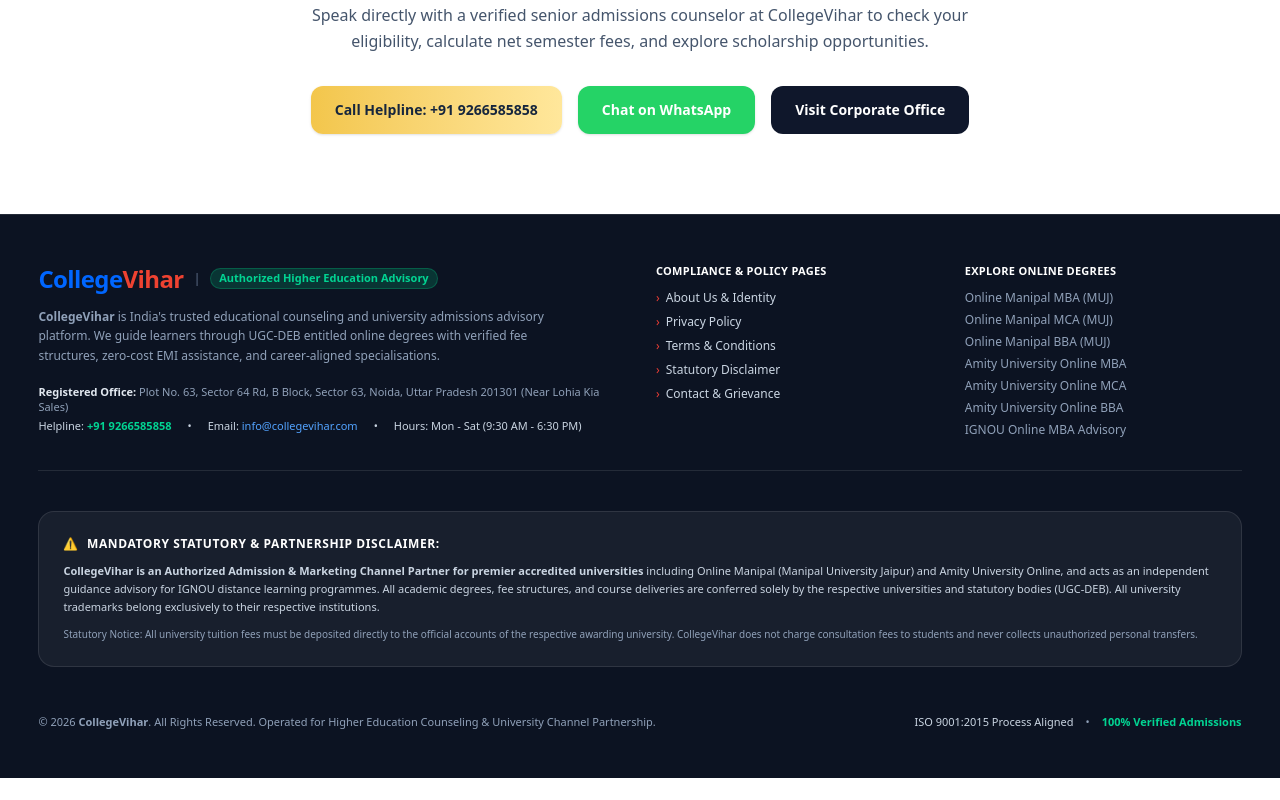
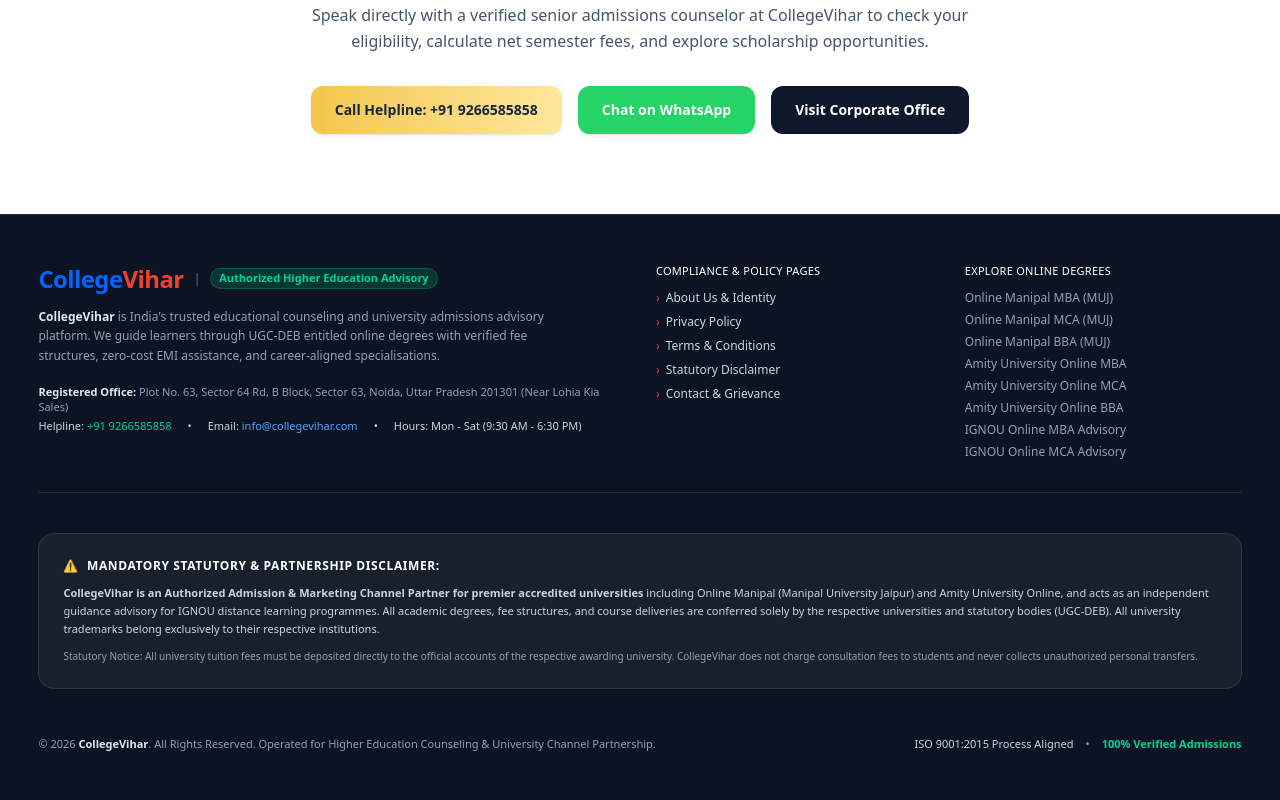
Before and after one commit to krsnavtr-code/cvlanding, a Next.js app in the folder client/: page / in a window 1280 px wide. Shown: the part 2972-3772 px from the top of the page. Before the commit the page ends 3750 px from the top, so only its background shows below. Built offline with nearby package versions, Linux system fonts and the light colour scheme.

Commit message:
feat: add CompliantFooter component for university advisory platform

```diff
--- a/client/app/components/CompliantFooter.tsx
+++ b/client/app/components/CompliantFooter.tsx
@@ -24,22 +24,26 @@ export default function CompliantFooter({
       : theme === "slate"
       ? "bg-slate-950 text-slate-400 border-slate-800"
       : theme === "white"
-      ? "bg-white text-slate-600 border-slate-200"
+      ? "bg-white text-slate-700 border-slate-200"
       : "bg-[#0c1322] text-slate-300 border-white/10";
 
   return (
     <footer className={`pt-12 pb-24 sm:pb-12 border-t text-xs ${bgClass} transition-colors`}>
       <div className="w-[min(1220px,94%)] mx-auto space-y-10">
         {/* Row 1: Brand, Partnership Badge, and Quick Policy Links */}
-        <div className="grid grid-cols-1 md:grid-cols-4 gap-8 pb-8 border-b border-white/10">
+        <div className={`grid grid-cols-1 md:grid-cols-4 gap-8 pb-8 border-b ${isDark ? "border-white/10" : "border-slate-200"}`}>
           {/* Column 1: Brand & Role */}
           <div className="md:col-span-2 space-y-3">
             <div className="flex items-center gap-2.5">
               <span className="text-xl sm:text-2xl font-black tracking-tight">
                 <span className="text-[#0066ff]">College</span><span className="text-[#ee4231]">Vihar</span>
               </span>
-              <span className="text-slate-500">|</span>
-              <span className="text-[11px] font-bold px-2 py-0.5 rounded-full bg-emerald-500/20 text-emerald-400 border border-emerald-500/30">
+              <span className={isDark ? "text-slate-500" : "text-slate-400"}>|</span>
+              <span className={`text-[11px] font-bold px-2 py-0.5 rounded-full ${
+                isDark
+                  ? "bg-emerald-500/20 text-emerald-400 border border-emerald-500/30"
+                  : "bg-emerald-50 text-emerald-800 border border-emerald-300"
+              }`}>
                 {partnershipType === "manipal"
                   ? "Authorized Admission Partner • Online Manipal"
                   : partnershipType === "amity"
@@ -50,25 +54,25 @@ export default function CompliantFooter({
               </span>
             </div>
 
-            <p className="text-xs text-slate-400 max-w-lg leading-relaxed">
-              <strong>CollegeVihar</strong> is India&apos;s trusted educational counseling and university admissions advisory platform. We guide learners through UGC-DEB entitled online degrees with verified fee structures, zero-cost EMI assistance, and career-aligned specialisations.
+            <p className={`text-xs ${isDark ? "text-slate-400" : "text-slate-600"} max-w-lg leading-relaxed`}>
+              <strong className={isDark ? "text-slate-200" : "text-slate-900"}>CollegeVihar</strong> is India&apos;s trusted educational counseling and university admissions advisory platform. We guide learners through UGC-DEB entitled online degrees with verified fee structures, zero-cost EMI assistance, and career-aligned specialisations.
             </p>
 
-            <div className="pt-2 text-[11px] text-slate-400 space-y-1">
+            <div className={`pt-2 text-[11px] ${isDark ? "text-slate-400" : "text-slate-600"} space-y-1`}>
               <div>
-                <strong className="text-slate-200">Registered Office:</strong> Plot No. 63, Sector 64 Rd, B Block, Sector 63, Noida, Uttar Pradesh 201301 (Near Lohia Kia Sales)
+                <strong className={isDark ? "text-slate-200" : "text-slate-800"}>Registered Office:</strong> Plot No. 63, Sector 64 Rd, B Block, Sector 63, Noida, Uttar Pradesh 201301 (Near Lohia Kia Sales)
               </div>
-              <div className="flex flex-wrap items-center gap-x-4 gap-y-1 text-slate-300">
+              <div className={`flex flex-wrap items-center gap-x-4 gap-y-1 ${isDark ? "text-slate-300" : "text-slate-700"}`}>
                 <span>
                   Helpline:{" "}
-                  <a href="tel:+919266585858" className="text-emerald-400 font-bold hover:underline">
+                  <a href="tel:+919266585858" className={`${isDark ? "text-emerald-400" : "text-emerald-700 font-bold"} hover:underline`}>
                     +91 9266585858
                   </a>
                 </span>
                 <span>•</span>
                 <span>
                   Email:{" "}
-                  <a href="mailto:info@collegevihar.com" className="text-blue-400 hover:underline">
+                  <a href="mailto:info@collegevihar.com" className={`${isDark ? "text-blue-400" : "text-blue-700 font-medium"} hover:underline`}>
                     info@collegevihar.com
                   </a>
                 </span>
@@ -80,14 +84,14 @@ export default function CompliantFooter({
 
           {/* Column 2: Legal & Policy Pages (CLICKABLE) */}
           <div className="space-y-3">
-            <h4 className="text-white font-bold text-sm tracking-wide uppercase text-[11px]">
+            <h4 className={`${isDark ? "text-white" : "text-slate-900 font-black"} text-sm tracking-wide uppercase text-[11px]`}>
               Compliance &amp; Policy Pages
             </h4>
             <ul className="space-y-2 text-xs font-medium">
               <li>
                 <Link
                   href="/about-us"
-                  className="text-slate-300 hover:text-white hover:underline transition-colors flex items-center gap-1.5"
+                  className={`${isDark ? "text-slate-300 hover:text-white" : "text-slate-700 hover:text-[#0066ff]"} hover:underline transition-colors flex items-center gap-1.5`}
                 >
                   <span className="text-[#ef3e35]">›</span> About Us &amp; Identity
                 </Link>
@@ -95,7 +99,7 @@ export default function CompliantFooter({
               <li>
                 <Link
                   href="/privacy-policy"
-                  className="text-slate-300 hover:text-white hover:underline transition-colors flex items-center gap-1.5"
+                  className={`${isDark ? "text-slate-300 hover:text-white" : "text-slate-700 hover:text-[#0066ff]"} hover:underline transition-colors flex items-center gap-1.5`}
                 >
                   <span className="text-[#ef3e35]">›</span> Privacy Policy
                 </Link>
@@ -103,7 +107,7 @@ export default function CompliantFooter({
               <li>
                 <Link
                   href="/terms-and-conditions"
-                  className="text-slate-300 hover:text-white hover:underline transition-colors flex items-center gap-1.5"
+                  className={`${isDark ? "text-slate-300 hover:text-white" : "text-slate-700 hover:text-[#0066ff]"} hover:underline transition-colors flex items-center gap-1.5`}
                 >
                   <span className="text-[#ef3e35]">›</span> Terms &amp; Conditions
                 </Link>
@@ -111,7 +115,7 @@ export default function CompliantFooter({
               <li>
                 <Link
                   href="/disclaimer"
-                  className="text-slate-300 hover:text-white hover:underline transition-colors flex items-center gap-1.5"
+                  className={`${isDark ? "text-slate-300 hover:text-white" : "text-slate-700 hover:text-[#0066ff]"} hover:underline transition-colors flex items-center gap-1.5`}
                 >
                   <span className="text-[#ef3e35]">›</span> Statutory Disclaimer
                 </Link>
@@ -119,7 +123,7 @@ export default function CompliantFooter({
               <li>
                 <Link
                   href="/contact-us"
-                  className="text-slate-300 hover:text-white hover:underline transition-colors flex items-center gap-1.5"
+                  className={`${isDark ? "text-slate-300 hover:text-white" : "text-slate-700 hover:text-[#0066ff]"} hover:underline transition-colors flex items-center gap-1.5`}
                 >
                   <span className="text-[#ef3e35]">›</span> Contact &amp; Grievance
                 </Link>
@@ -129,14 +133,14 @@ export default function CompliantFooter({
 
           {/* Column 3: Partner Programmes */}
           <div className="space-y-3">
-            <h4 className="text-white font-bold text-sm tracking-wide uppercase text-[11px]">
+            <h4 className={`${isDark ? "text-white" : "text-slate-900 font-black"} text-sm tracking-wide uppercase text-[11px]`}>
               Explore Online Degrees
             </h4>
-            <ul className="space-y-1.5 text-xs text-slate-400">
+            <ul className={`space-y-1.5 text-xs ${isDark ? "text-slate-400" : "text-slate-600"}`}>
               <li>
                 <a
                   href="https://onlinemanipalmba.collegevihar.com"
-                  className="hover:text-white transition-colors"
+                  className={`${isDark ? "hover:text-white" : "hover:text-slate-900 font-medium"} transition-colors`}
                 >
                   Online Manipal MBA (MUJ)
                 </a>
@@ -144,7 +148,7 @@ export default function CompliantFooter({
               <li>
                 <a
                   href="https://onlinemanipalmca.collegevihar.com"
-                  className="hover:text-white transition-colors"
+                  className={`${isDark ? "hover:text-white" : "hover:text-slate-900 font-medium"} transition-colors`}
                 >
                   Online Manipal MCA (MUJ)
                 </a>
@@ -152,7 +156,7 @@ export default function CompliantFooter({
               <li>
                 <a
                   href="https://onlinemanipalbba.collegevihar.com"
-                  className="hover:text-white transition-colors"
+                  className={`${isDark ? "hover:text-white" : "hover:text-slate-900 font-medium"} transition-colors`}
                 >
                   Online Manipal BBA (MUJ)
                 </a>
@@ -160,7 +164,7 @@ export default function CompliantFooter({
               <li>
                 <a
                   href="https://amityonlinemba.collegevihar.com"
-                  className="hover:text-white transition-colors"
+                  className={`${isDark ? "hover:text-white" : "hover:text-slate-900 font-medium"} transition-colors`}
                 >
                   Amity University Online MBA
                 </a>
@@ -168,7 +172,7 @@ export default function CompliantFooter({
               <li>
                 <a
                   href="https://amityonlinemca.collegevihar.com"
-                  className="hover:text-white transition-colors"
+                  className={`${isDark ? "hover:text-white" : "hover:text-slate-900 font-medium"} transition-colors`}
                 >
                   Amity University Online MCA
                 </a>
@@ -176,7 +180,7 @@ export default function CompliantFooter({
               <li>
                 <a
                   href="https://amityonlinebba.collegevihar.com"
-                  className="hover:text-white transition-colors"
+                  className={`${isDark ? "hover:text-white" : "hover:text-slate-900 font-medium"} transition-colors`}
                 >
                   Amity University Online BBA
                 </a>
@@ -184,9 +188,17 @@ export default function CompliantFooter({
               <li>
                 <a
                   href="https://ignouonlinemba.collegevihar.com"
-                  className="hover:text-white transition-colors"
+                  className={`${isDark ? "hover:text-white" : "hover:text-slate-900 font-medium"} transition-colors`}
                 >
                   IGNOU Online MBA Advisory
+                </a>
+              </li>
+              <li>
+                <a
+                  href="https://ignouonlinemca.collegevihar.com"
+                  className={`${isDark ? "hover:text-white" : "hover:text-slate-900 font-medium"} transition-colors`}
+                >
+                  IGNOU Online MCA Advisory
                 </a>
               </li>
             </ul>
@@ -194,9 +206,13 @@ export default function CompliantFooter({
         </div>
 
         {/* Row 2: Mandatory Statutory Disclaimer Box */}
-        <div className="bg-white/5 border border-white/10 rounded-2xl p-5 sm:p-6 text-[11px] leading-relaxed text-slate-300 space-y-2.5">
-          <div className="flex items-center gap-2 text-white font-bold text-xs uppercase tracking-wider">
-            <span className="text-amber-400">⚠️</span>
+        <div className={`border rounded-2xl p-5 sm:p-6 text-[11px] leading-relaxed space-y-2.5 ${
+          isDark
+            ? "bg-white/5 border-white/10 text-slate-300"
+            : "bg-amber-50/70 border-amber-200 text-slate-800 shadow-sm"
+        }`}>
+          <div className={`flex items-center gap-2 ${isDark ? "text-white" : "text-slate-900"} font-bold text-xs uppercase tracking-wider`}>
+            <span className="text-amber-500">⚠️</span>
             <span>Mandatory Statutory &amp; Partnership Disclaimer:</span>
           </div>
 
@@ -210,7 +226,7 @@ export default function CompliantFooter({
             </p>
           ) : partnershipType === "ignou" ? (
             <p>
-              <strong>CollegeVihar is an Independent Student Counseling &amp; Career Guidance Advisory for IGNOU programmes.</strong> IGNOU (Indira Gandhi National Open University) is a central government university that does not authorize private commercial marketing agencies or franchises. This page provides prospective students with syllabus details, eligibility advice, and navigation support to the official IGNOU portal (<code className="bg-black/30 px-1 py-0.5 rounded text-slate-200">ignou.ac.in</code>). IGNOU trademarks belong strictly to Indira Gandhi National Open University. CollegeVihar does not collect official university tuition fees or guarantee admission.
+              <strong>CollegeVihar is an Independent Student Counseling &amp; Career Guidance Advisory for IGNOU programmes.</strong> IGNOU (Indira Gandhi National Open University) is a central government university that does not authorize private commercial marketing agencies or franchises. This page provides prospective students with syllabus details, eligibility advice, and navigation support to the official IGNOU portal (<code className={`${isDark ? "bg-black/30 text-slate-200" : "bg-slate-200 text-slate-900 font-semibold"} px-1.5 py-0.5 rounded`}>ignou.ac.in</code>). IGNOU trademarks belong strictly to Indira Gandhi National Open University. CollegeVihar does not collect official university tuition fees or guarantee admission.
             </p>
           ) : (
             <p>
@@ -218,20 +234,20 @@ export default function CompliantFooter({
             </p>
           )}
 
-          <p className="text-slate-400 text-[10px]">
+          <p className={`${isDark ? "text-slate-400" : "text-slate-600"} text-[10px]`}>
             Statutory Notice: All university tuition fees must be deposited directly to the official accounts of the respective awarding university. CollegeVihar does not charge consultation fees to students and never collects unauthorized personal transfers.
           </p>
         </div>
 
         {/* Row 3: Bottom Copyright & Verification Line */}
-        <div className="flex flex-col sm:flex-row items-center justify-between gap-4 pt-2 text-[11px] text-slate-400 text-center sm:text-left">
+        <div className={`flex flex-col sm:flex-row items-center justify-between gap-4 pt-2 text-[11px] ${isDark ? "text-slate-400" : "text-slate-600"} text-center sm:text-left`}>
           <div>
-            © {new Date().getFullYear()} <strong>CollegeVihar</strong>. All Rights Reserved. Operated for Higher Education Counseling &amp; University Channel Partnership.
+            © {new Date().getFullYear()} <strong className={isDark ? "text-slate-200" : "text-slate-900"}>CollegeVihar</strong>. All Rights Reserved. Operated for Higher Education Counseling &amp; University Channel Partnership.
           </div>
           <div className="flex items-center gap-3">
-            <span className="text-slate-300">ISO 9001:2015 Process Aligned</span>
+            <span className={isDark ? "text-slate-300" : "text-slate-600"}>ISO 9001:2015 Process Aligned</span>
             <span>•</span>
-            <span className="text-emerald-400 font-semibold">100% Verified Admissions</span>
+            <span className={`${isDark ? "text-emerald-400" : "text-emerald-700"} font-semibold`}>100% Verified Admissions</span>
           </div>
         </div>
       </div>
```
